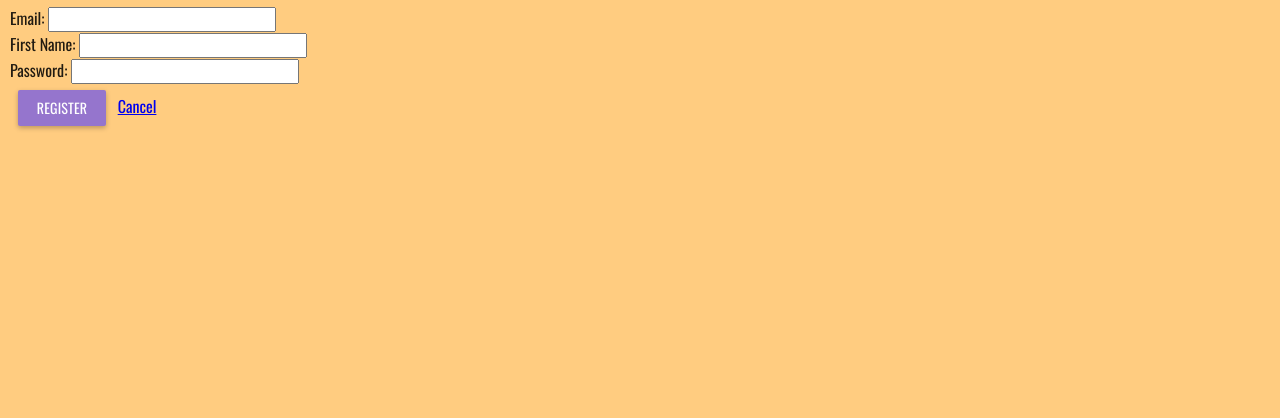
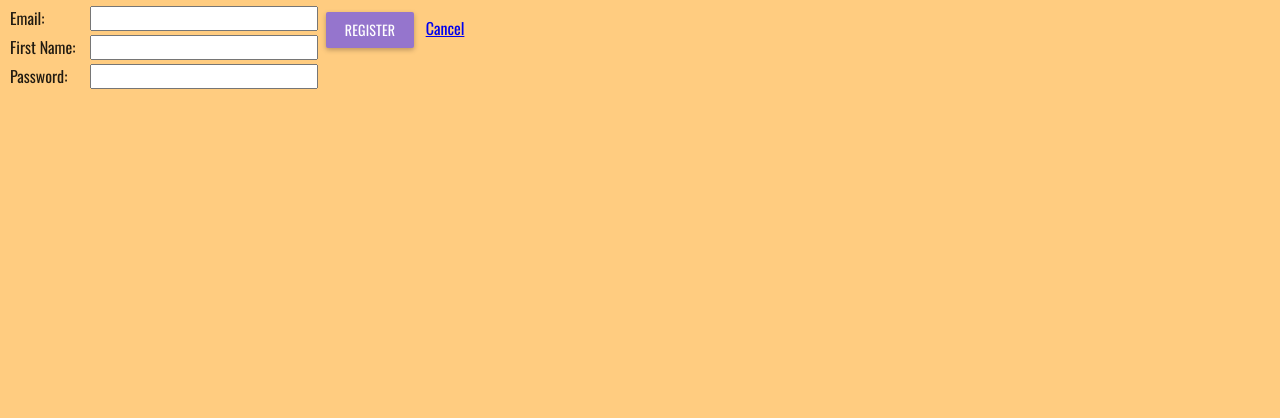
Before and after one commit to neotamoe/sci123-solo, a website: page public/views/index.html at #/register in a window 1280 px wide. Shown: the part 382-800 px from the top of the page. Drawn offline with nearby package versions, Linux system fonts and the light colour scheme; files that its build step writes are made by us from their sources; files whose address does not match are found by name; a web font is replaced by a local one.

Commit message:
changed style of login and register page

```diff
--- a/public/styles/sciStyle.css
+++ b/public/styles/sciStyle.css
@@ -30,6 +30,20 @@ body{
     font-size: 36px;
     font-weight: 700;
     text-align: center;
+}
+
+label{
+  display: inline-block;
+  float: left;
+  clear: left;
+  width: 80px;
+  text-align: left;
+  margin-bottom: 5px;
+}
+
+input {
+  display: inline-block;
+  float: left;
 }
 
 .instructions {
--- a/public/views/register.html
+++ b/public/views/register.html
@@ -1,6 +1,6 @@
 <div class="container">
-  <h1 class="lead">Register User</h1>
-  <h1 class="lead alert alert-danger" role="alert" ng-if="lc.message != ''">{{lc.message}}</h2>
+  <h1>Register User</h1>
+  <h1 class="alert alert-danger" role="alert" ng-if="lc.message != ''">{{lc.message}}</h2>
   <form>
     <div>
       <label for="email">Email:</label>
@@ -14,8 +14,10 @@
       <label for="password">Password:</label>
       <input type="password" ng-model="lc.user.password" />
     </div>
-    <md-button class="md-raised md-accent" ng-click="lc.registerUser()">Register</md-button>
-    <a href="#home">Cancel</a>
+    <div class="container">
+      <md-button class="md-raised md-accent" ng-click="lc.registerUser()">Register</md-button>
+      <a href="#home">Cancel</a>
+    </div>
   </form>
 
 </div>
```
